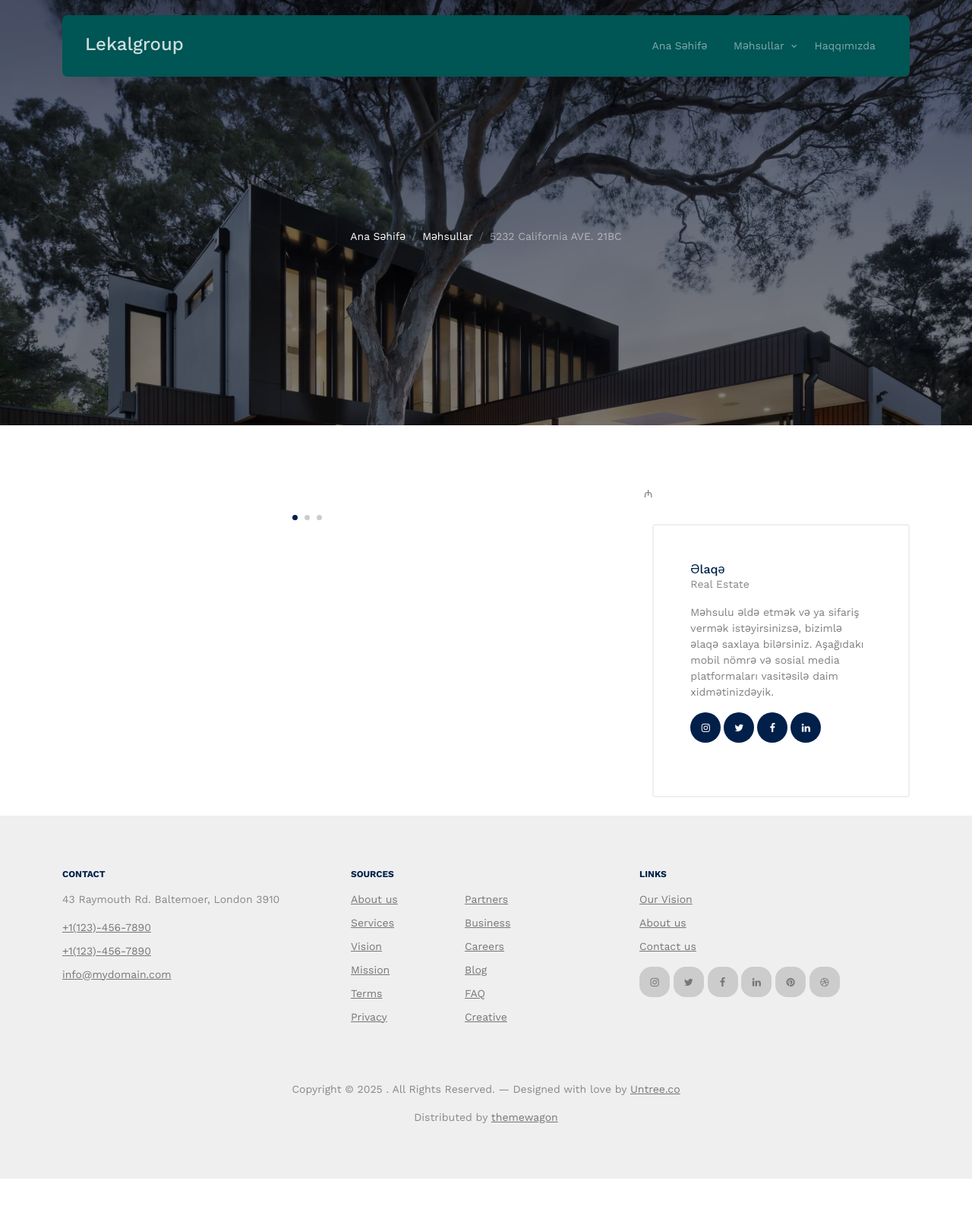
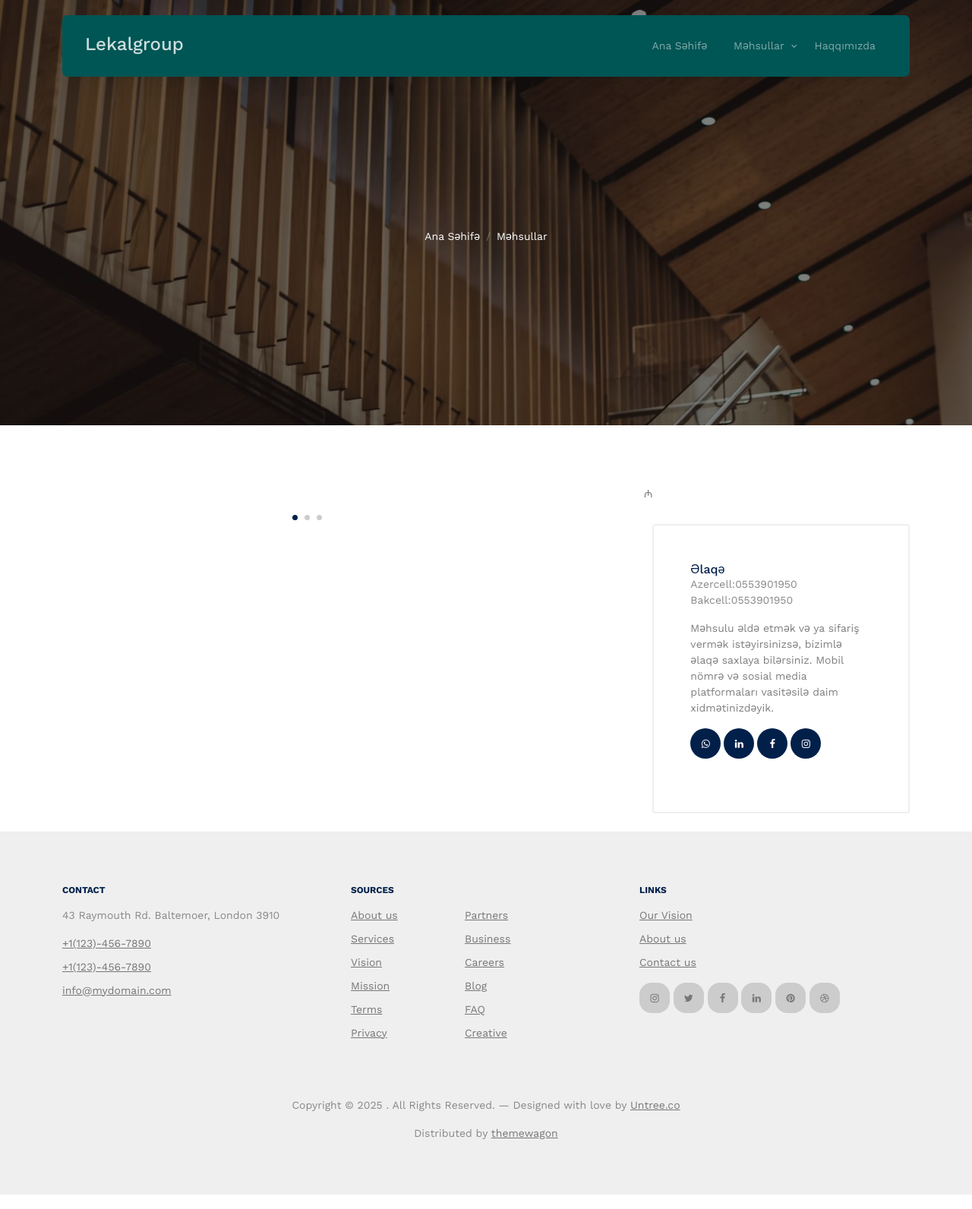
Before and after one commit to elvinhaxverdiyev/lekalgroup, a Django app: template lekalgroup/templates/product-detail.html in a window 1280 px wide. Shown: the top 1592 px of the page at 76% size. Before the commit the page ends 1552 px from the top, so only its background shows below. Run offline with Django 5.2, Linux system fonts and the light colour scheme; the template is opened without the code that fills it, so the values that code supplies are empty; some libraries are stand-ins or nearby versions; some web fonts are replaced.

Commit message:
Detail page updates

```diff
--- a/lekalgroup/templates/product-detail.html
+++ b/lekalgroup/templates/product-detail.html
@@ -76,7 +76,7 @@
 
     <div
       class="hero page-inner overlay"
-      style="background-image: url('{% static 'images/hero_bg_3.jpg' %}')"
+      style="background-image: url('{% static 'images/hero_bg_1.jpg' %}')"
     >
       <div class="container">
         <div class="row justify-content-center align-items-center">
@@ -92,12 +92,6 @@
                 <li class="breadcrumb-item"><a href="{% url 'home-page' %}">Ana Səhifə</a></li>
                 <li class="breadcrumb-item">
                   <a href="{% url 'product-list' %}">Məhsullar</a>
-                </li>
-                <li
-                  class="breadcrumb-item active text-white-50"
-                  aria-current="page"
-                >
-                  5232 California AVE. 21BC
                 </li>
               </ol>
             </nav>
@@ -141,23 +135,23 @@
             <div class="d-block agent-box p-5">
               <div class="text">
                 <h3 class="mb-0">Əlaqə</h3>
-                <div class="meta mb-3">Real Estate</div>
+                <div class="meta mb-3"><a>Azercell:0553901950 </a><a>Bakcell:0553901950 </a></div>
                 <p>
                   Məhsulu əldə etmək və ya sifariş vermək istəyirsinizsə, bizimlə əlaqə saxlaya bilərsiniz.
-                  Aşağıdakı mobil nömrə və sosial media platformaları vasitəsilə daim xidmətinizdəyik.
+                  Mobil nömrə və sosial media platformaları vasitəsilə daim xidmətinizdəyik.
                 </p>
                 <ul class="list-unstyled social dark-hover d-flex">
                   <li class="me-1">
-                    <a href="#"><span class="icon-instagram"></span></a>
+                    <a href="#"><span class="icon-whatsapp"></span></a>
                   </li>
                   <li class="me-1">
-                    <a href="#"><span class="icon-twitter"></span></a>
+                    <a href="#"><span class="icon-linkedin"></span></a>
                   </li>
                   <li class="me-1">
                     <a href="#"><span class="icon-facebook"></span></a>
                   </li>
                   <li class="me-1">
-                    <a href="#"><span class="icon-linkedin"></span></a>
+                    <a href="#"><span class="icon-instagram"></span></a>
                   </li>
                 </ul>
               </div>
```
Also changed, not shown: lekalgroup/static/images/person_1-min.jpg (deleted), lekalgroup/static/images/person_2-min.jpg (deleted), lekalgroup/static/images/person_3-min.jpg (deleted), lekalgroup/static/images/person_4-min.jpg (deleted), lekalgroup/static/images/person_5-min.jpg (deleted), lekalgroup/static/images/person_6-min.jpg (deleted).
